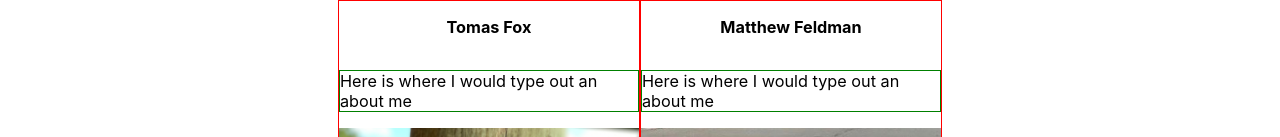
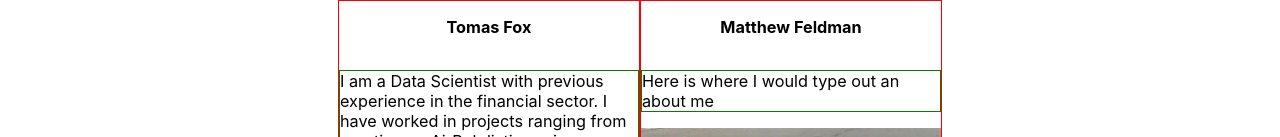
Before and after one commit to labs15-pain-point/frontend, a React (Create React App) app in the folder client/: page /about in a window 1280 px wide. Shown: the part 663-800 px from the top of the page. Built offline with nearby package versions, Linux system fonts and the light colour scheme.

Commit message:
updating abooutme desc

```diff
--- a/client/src/views/AboutUs.js
+++ b/client/src/views/AboutUs.js
@@ -40,7 +40,7 @@ const teamMembers = [
         img: Tomas,
         linkedin: 'https://www.linkedin.com/in/tomasfox1/',
         github: 'https://github.com/tomfox1',
-        about: 'Here is where I would type out an about me'
+        about: 'I am a Data Scientist with previous experience in the financial sector. I have worked in projects ranging from creating an AirBnb listing price prediction app, to analyzing onchain data on ERC20 tokens and major cryptocurrencies.'
 
     },
     {
```
